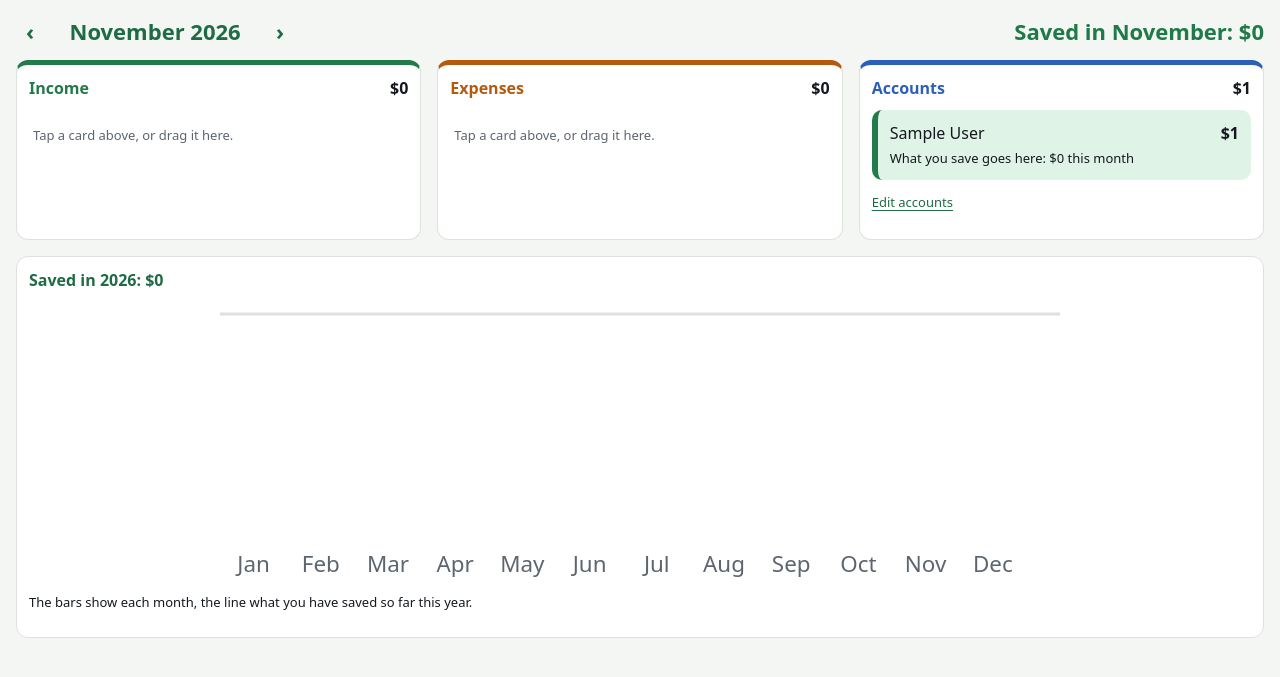
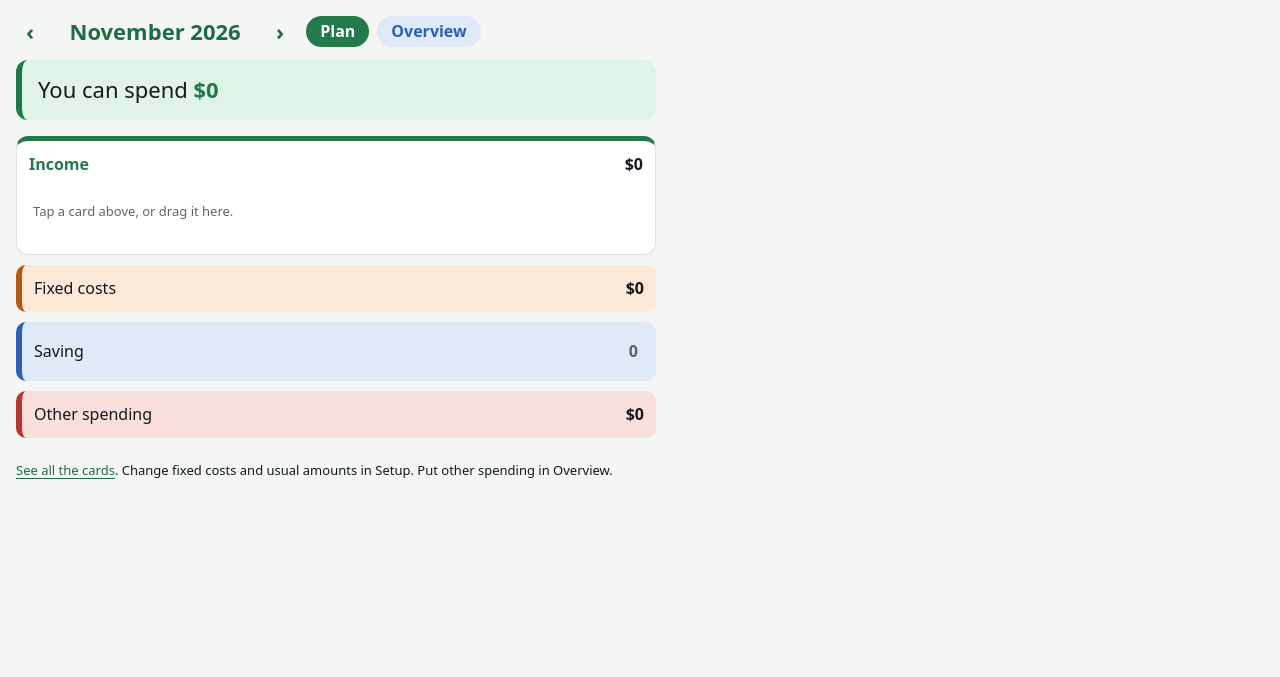
Before and after one commit to isene/spare, a Flask app: page /m/2026-11 in a window 1280 px wide. Shown: the part 52-729 px from the top of the page. Run offline with Flask 3, Linux system fonts and the light colour scheme; the visitor is signed in with stand-in values (Sample User, id 1); tables that the repository leaves empty hold one stand-in row (values such as "Sample post").

Commit message:
Add the Plan screen, usual amounts and cards that come every month
The main screen now shows what is left to spend: income minus fixed
costs, the month's saving and other spending. The three columns move to
a second screen. Card types get a usual amount and an every-month mark;
each month gets its own saving, filled in from the month before.

Co-Authored-By: Claude Opus 5.5 <noreply@anthropic.com>

```diff
--- a/app.py
+++ b/app.py
@@ -22,7 +22,7 @@ from markupsafe import Markup
 from werkzeug.middleware.proxy_fix import ProxyFix
 from werkzeug.security import check_password_hash, generate_password_hash
 
-__version__ = "0.1.0"
+__version__ = "0.2.0"
 
 ROOT = Path(__file__).resolve().parent
 
@@ -62,11 +62,13 @@ CREATE TABLE IF NOT EXISTS users (
   currency TEXT NOT NULL DEFAULT 'NOK', theme TEXT NOT NULL DEFAULT '',
   created_at INTEGER NOT NULL);
 -- The card types a user taps or drags into a month. A type made at the start has a key and
--- no name until it is renamed, so its name follows the language switch.
+-- no name until it is renamed, so its name follows the language switch. A new card starts at
+-- the type's usual amount, and a type marked fixed comes into each new month by itself.
 CREATE TABLE IF NOT EXISTS types (
   id INTEGER PRIMARY KEY, user_id INTEGER NOT NULL REFERENCES users(id),
   side TEXT NOT NULL, key TEXT NOT NULL DEFAULT '', name TEXT NOT NULL DEFAULT '',
-  colour TEXT NOT NULL, hidden INTEGER NOT NULL DEFAULT 0);
+  colour TEXT NOT NULL, hidden INTEGER NOT NULL DEFAULT 0,
+  amount REAL NOT NULL DEFAULT 0, fixed INTEGER NOT NULL DEFAULT 0);
 CREATE TABLE IF NOT EXISTS entries (
   id INTEGER PRIMARY KEY, user_id INTEGER NOT NULL REFERENCES users(id),
   type_id INTEGER NOT NULL REFERENCES types(id), month TEXT NOT NULL,
@@ -76,6 +78,10 @@ CREATE TABLE IF NOT EXISTS accounts (
   id INTEGER PRIMARY KEY, user_id INTEGER NOT NULL REFERENCES users(id),
   key TEXT NOT NULL DEFAULT '', name TEXT NOT NULL DEFAULT '',
   start REAL NOT NULL DEFAULT 0, savings INTEGER NOT NULL DEFAULT 0);
+-- A month gets a row the first time it is opened: what the user plans to save that month.
+CREATE TABLE IF NOT EXISTS months (
+  user_id INTEGER NOT NULL REFERENCES users(id), month TEXT NOT NULL,
+  saving REAL NOT NULL DEFAULT 0, PRIMARY KEY (user_id, month));
 """
 
 START_TYPES = (
@@ -140,6 +146,21 @@ WORDS = {
     "expenses": ("Utgifter", "Expenses"),
     "accounts": ("Kontoer", "Accounts"),
     "saved_in": ("Spart i {month}", "Saved in {month}"),
+    "plan": ("Plan", "Plan"),
+    "overview": ("Oversikt", "Overview"),
+    "can_spend": ("Du kan bruke", "You can spend"),
+    "left_to_spend": ("Igjen å bruke", "Left to spend"),
+    "fixed_costs": ("Faste utgifter", "Fixed costs"),
+    "saving": ("Sparing", "Saving"),
+    "other_spending": ("Annet brukt", "Other spending"),
+    "see_cards": ("Se alle kortene", "See all the cards"),
+    "plan_help": (
+        "Faste utgifter og vanlige beløp endrer du i Oppsett. Annet du bruker, legger du inn i Oversikt.",
+        "Change fixed costs and usual amounts in Setup. Put other spending in Overview.",
+    ),
+    "rest_here": ("Resten går hit", "The rest goes here"),
+    "usual_amount": ("Vanlig beløp", "Usual amount"),
+    "every_month": ("Hver måned", "Every month"),
     "empty": ("Trykk på et kort over, eller dra det hit.", "Tap a card above, or drag it here."),
     "delete": ("Slett", "Delete"),
     "save": ("Lagre", "Save"),
@@ -147,8 +168,8 @@ WORDS = {
     "savings_here": ("Det du sparer, går hit", "What you save goes here"),
     "edit_accounts": ("Endre kontoer", "Edit accounts"),
     "chart_help": (
-        "Stolpene viser hver måned, linja det du har spart så langt i år.",
-        "The bars show each month, the line what you have saved so far this year.",
+        "Stolpene viser hva du sparte hver måned, linja summen så langt i år.",
+        "The bars show what you saved each month, the line the sum so far this year.",
     ),
     "prev": ("Forrige måned", "Previous month"),
     "next": ("Neste måned", "Next month"),
@@ -160,8 +181,14 @@ WORDS = {
     "add": ("Legg til", "Add"),
     "remove": ("Fjern", "Remove"),
     "types_help": (
-        "Fjerner du en korttype, blir kortene du alt har lagt inn, stående.",
-        "Removing a card type keeps the cards already in your months.",
+        (
+            "Et kort merket «Hver måned» kommer inn i hver ny måned av seg selv, med det vanlige"
+            " beløpet. Fjerner du en korttype, blir kortene du alt har lagt inn, stående."
+        ),
+        (
+            'A card marked "Every month" comes into each new month by itself, at its usual amount.'
+            " Removing a card type keeps the cards already in your months."
+        ),
     ),
     "start": ("Startsaldo", "Starting balance"),
     "new_account": ("Ny konto", "New account"),
@@ -578,60 +605,138 @@ def demo():
     return redirect(url_for("home"))
 
 
-# The month: income, expenses and accounts
+# The month: a plan of what is left to spend, and an overview of every card
+
+
+def this_month() -> str:
+    return time.strftime("%Y-%m")
+
+
+def join_months(con: sqlite3.Connection, uid: int, tid: int, amount: float) -> None:
+    """A type just made fixed joins the months already opened, from this month on."""
+    con.execute(
+        "INSERT INTO entries (user_id, type_id, month, amount) SELECT user_id, ?, month, ?"
+        " FROM months m WHERE user_id = ? AND month >= ? AND NOT EXISTS"
+        " (SELECT 1 FROM entries e WHERE e.type_id = ? AND e.month = m.month)",
+        (tid, amount, uid, this_month(), tid),
+    )
+
+
+def open_month(con: sqlite3.Connection, uid: int, month: str) -> None:
+    """The first time a month is opened, it gets the fixed cards and the saving of the month
+    before. A card deleted later stays deleted. Months already past are left as they are."""
+    if (
+        month < this_month()
+        or con.execute(
+            "SELECT 1 FROM months WHERE user_id = ? AND month = ?", (uid, month)
+        ).fetchone()
+    ):
+        return
+    last = con.execute(
+        "SELECT saving FROM months WHERE user_id = ? AND month < ? ORDER BY month DESC LIMIT 1",
+        (uid, month),
+    ).fetchone()
+    con.execute(
+        "INSERT INTO months (user_id, month, saving) VALUES (?, ?, ?)",
+        (uid, month, last[0] if last else 0.0),
+    )
+    con.execute(
+        "INSERT INTO entries (user_id, type_id, month, amount) SELECT user_id, id, ?, amount"
+        " FROM types WHERE user_id = ? AND fixed AND NOT hidden ORDER BY id",
+        (month, uid),
+    )
+    con.commit()
+
+
+def month_values(month: str) -> dict:
+    """Everything both screens of a month show."""
+    if not MONTH.fullmatch(month):
+        abort(404)
+    con, uid = db(), current_user()["id"]
+    open_month(con, uid, month)
+    types = con.execute(
+        "SELECT * FROM types WHERE user_id = ? AND NOT hidden ORDER BY id", (uid,)
+    ).fetchall()
+    entries = con.execute(
+        "SELECT e.*, t.side, t.key, t.name, t.colour, t.fixed FROM entries e"
+        " JOIN types t ON t.id = e.type_id WHERE e.user_id = ? AND e.month = ? ORDER BY e.id",
+        (uid, month),
+    ).fetchall()
+    savings = dict(con.execute("SELECT month, saving FROM months WHERE user_id = ?", (uid,)))
+    saving = savings.get(month, 0.0)
+    saved = sum(v for m, v in savings.items() if m <= month)
+    net = con.execute(
+        "SELECT SUM(CASE WHEN t.side = 'in' THEN e.amount ELSE -e.amount END) FROM entries e"
+        " JOIN types t ON t.id = e.type_id WHERE e.user_id = ? AND e.month <= ?",
+        (uid, month),
+    ).fetchone()[0]
+    # The savings account gets what was saved; the first other account keeps the rest.
+    accounts, rest_given = [], False
+    for a in con.execute("SELECT * FROM accounts WHERE user_id = ? ORDER BY id", (uid,)):
+        rest = not a["savings"] and not rest_given
+        rest_given = rest_given or rest
+        add = saved if a["savings"] else (net or 0) - saved if rest else 0
+        accounts.append(dict(a, balance=a["start"] + add, rest=rest))
+    total_in = sum(e["amount"] for e in entries if e["side"] == "in")
+    total_out = sum(e["amount"] for e in entries if e["side"] == "out")
+    fixed = sum(e["amount"] for e in entries if e["side"] == "out" and e["fixed"])
+    year = int(month[:4])
+    return {
+        "month": month,
+        "name": MONTHS[LANGS.index(lang())][int(month[5:]) - 1],
+        "year": year,
+        "prev": shift(month, -1),
+        "next": shift(month, 1),
+        "types": types,
+        "entries": entries,
+        "total_in": total_in,
+        "total_out": total_out,
+        "fixed": fixed,
+        "other": total_out - fixed,
+        "saving": saving,
+        "left": total_in - total_out - saving,
+        "accounts": accounts,
+        "total_acc": sum(a["balance"] for a in accounts),
+        "chart": chart({m: v for m, v in savings.items() if m <= month}, year),
+        "new": request.args.get("new", type=int),
+    }
+
+
+def back(month: str, **kw):
+    """Back to the screen the form was on."""
+    screen = "cards" if request.form.get("screen") == "cards" else "month"
+    return redirect(url_for(screen, month=month, **kw))
 
 
 @app.route("/")
 def home():
-    return redirect(url_for("month", month=time.strftime("%Y-%m")))
+    return redirect(url_for("month", month=this_month()))
 
 
 @app.route("/m/<month>")
 def month(month):
+    return render_template("plan.html", **month_values(month))
+
+
+@app.route("/m/<month>/cards")
+def cards(month):
+    return render_template("month.html", **month_values(month))
+
+
+@app.route("/m/<month>/saving", methods=["POST"])
+def set_saving(month):
     if not MONTH.fullmatch(month):
         abort(404)
-    con, uid = db(), current_user()["id"]
-    types = con.execute(
-        "SELECT * FROM types WHERE user_id = ? AND NOT hidden ORDER BY id", (uid,)
-    ).fetchall()
-    entries = con.execute(
-        "SELECT e.*, t.side, t.key, t.name, t.colour FROM entries e"
-        " JOIN types t ON t.id = e.type_id WHERE e.user_id = ? AND e.month = ? ORDER BY e.id",
-        (uid, month),
-    ).fetchall()
-    totals = dict(
+    amount = parse_amount(request.form.get("saving", ""))
+    if amount is not None:
+        con, uid = db(), current_user()["id"]
+        open_month(con, uid, month)
         con.execute(
-            "SELECT e.month, SUM(CASE WHEN t.side = 'in' THEN e.amount ELSE -e.amount END)"
-            " FROM entries e JOIN types t ON t.id = e.type_id WHERE e.user_id = ?"
-            " GROUP BY e.month",
-            (uid,),
-        ).fetchall()
-    )
-    so_far = sum(v for m, v in totals.items() if m <= month)
-    accounts = [
-        dict(a, balance=a["start"] + (so_far if a["savings"] else 0))
-        for a in con.execute("SELECT * FROM accounts WHERE user_id = ? ORDER BY id", (uid,))
-    ]
-    total_in = sum(e["amount"] for e in entries if e["side"] == "in")
-    total_out = sum(e["amount"] for e in entries if e["side"] == "out")
-    year = int(month[:4])
-    return render_template(
-        "month.html",
-        month=month,
-        name=MONTHS[LANGS.index(lang())][int(month[5:]) - 1],
-        year=year,
-        prev=shift(month, -1),
-        next=shift(month, 1),
-        types=types,
-        entries=entries,
-        total_in=total_in,
-        total_out=total_out,
-        saved=total_in - total_out,
-        accounts=accounts,
-        total_acc=sum(a["balance"] for a in accounts),
-        chart=chart(totals, year),
-        new=request.args.get("new", type=int),
-    )
+            "INSERT OR REPLACE INTO months (user_id, month, saving) VALUES (?, ?, ?)",
+            (uid, month, amount),
+        )
+        con.commit()
+    return redirect(url_for("month", month=month))
 
 
 @app.route("/m/<month>/add", methods=["POST"])
@@ -641,11 +746,11 @@ def add_entry(month):
     ty = mine("types", request.form.get("type", type=int))
     con = db()
     eid = con.execute(
-        "INSERT INTO entries (user_id, type_id, month) VALUES (?, ?, ?)",
-        (ty["user_id"], ty["id"], month),
+        "INSERT INTO entries (user_id, type_id, month, amount) VALUES (?, ?, ?, ?)",
+        (ty["user_id"], ty["id"], month, ty["amount"]),
     ).lastrowid
     con.commit()
-    return redirect(url_for("month", month=month, new=eid))
+    return back(month, new=eid)
 
 
 @app.route("/e/<int:eid>", methods=["POST"])
@@ -664,7 +769,7 @@ def edit_entry(eid):
             ),
         )
     con.commit()
-    return redirect(url_for("month", month=e["month"]))
+    return back(e["month"])
 
 
 # Setup: card types, accounts, language, currency and password
@@ -686,15 +791,18 @@ def setup():
 
 @app.route("/types/new", methods=["POST"])
 def new_type():
-    f = request.form
+    f, con, uid = request.form, db(), current_user()["id"]
     name = f.get("name", "").strip()[:40]
     if f.get("side") in ("in", "out") and name:
         colour = f.get("colour") if f.get("colour") in COLOURS else COLOURS[0]
-        db().execute(
-            "INSERT INTO types (user_id, side, name, colour) VALUES (?, ?, ?, ?)",
-            (current_user()["id"], f["side"], name, colour),
-        )
-        db().commit()
+        amount = parse_amount(f.get("amount", "")) or 0.0
+        tid = con.execute(
+            "INSERT INTO types (user_id, side, name, colour, amount, fixed) VALUES (?, ?, ?, ?, ?, ?)",
+            (uid, f["side"], name, colour, amount, int(bool(f.get("fixed")))),
+        ).lastrowid
+        if f.get("fixed"):
+            join_months(con, uid, tid, amount)
+        con.commit()
     return redirect(url_for("setup") + "#types")
 
 
@@ -709,6 +817,18 @@ def edit_type(tid):
             con.execute("UPDATE types SET name = ? WHERE id = ?", (name, tid))
         if f.get("colour") in COLOURS:
             con.execute("UPDATE types SET colour = ? WHERE id = ?", (f["colour"], tid))
+        amount = parse_amount(f.get("amount", ""))
+        amount = ty["amount"] if amount is None else amount
+        fixed = int(bool(f.get("fixed")))
+        con.execute("UPDATE types SET amount = ?, fixed = ? WHERE id = ?", (amount, fixed, tid))
+        if fixed and not ty["fixed"]:
+            join_months(con, ty["user_id"], tid, amount)
+        elif fixed and amount != ty["amount"]:
+            # A new rent from this month on: cards that still have the old amount follow.
+            con.execute(
+                "UPDATE entries SET amount = ? WHERE type_id = ? AND month >= ? AND amount = ?",
+                (amount, tid, this_month(), ty["amount"]),
+            )
     con.commit()
     return redirect(url_for("setup") + "#types")
 
--- a/pyproject.toml
+++ b/pyproject.toml
@@ -1,6 +1,6 @@
 [project]
 name = "spare"
-version = "0.1.0"
+version = "0.2.0"
 description = "A simple monthly budget on coloured cards: income, expenses, and the accounts the rest goes to."
 license = { text = "Unlicense" }
 requires-python = ">=3.8"
--- a/static/style.css
+++ b/static/style.css
@@ -86,6 +86,10 @@ main { padding: 16px; }
 .saved { margin: 0 0 0 auto; font-size: 22px; font-weight: 700; }
 .saved.up { color: var(--up); }
 .saved.down { color: var(--down); }
+.screens { display: flex; gap: 8px; }
+.screens a { padding: 4px 14px; border-radius: 999px; background: var(--t); color: var(--c);
+  font-weight: 700; text-decoration: none; }
+.screens a.on { background: var(--c); color: var(--on); }
 .tabs { display: none; }
 .cols { display: grid; grid-template-columns: repeat(3, minmax(0, 1fr)); gap: 16px; align-items: start; }
 .cols.two { grid-template-columns: repeat(2, minmax(0, 1fr)); }
@@ -107,9 +111,19 @@ main { padding: 16px; }
 .card input[name=note], .card input[name=name] { flex: 1 1 6em; }
 .card .amount { width: 7.5em; text-align: right; font-weight: 700; }
 .card .x { padding: 0 4px; background: none; color: var(--muted); font-size: 22px; line-height: 1; }
-.account { justify-content: space-between; padding: 12px; }
-.account .small { flex-basis: 100%; }
+.line { justify-content: space-between; margin: 0; padding: 12px; }
+.line .small { flex-basis: 100%; }
+.line label { font-size: 16px; }
 .empty { margin: 4px; color: var(--muted); font-size: 13px; }
+
+/* The plan: what is left to spend this month */
+.plan { display: grid; gap: 10px; max-width: 640px; }
+.left { margin: 0 0 6px; padding: 14px 16px; border-left: 6px solid var(--c); border-radius: 12px;
+  background: var(--t); font-size: 22px; }
+.left.up { --c: var(--up); --t: var(--green-t); }
+.left.down { --c: var(--down); --t: var(--red-t); }
+.left strong { color: var(--c); }
+.plan .col { min-height: 0; }
 
 /* The year chart */
 .chart { margin-top: 16px; padding: 12px; border: 1px solid var(--line); border-radius: 12px;
@@ -136,6 +150,8 @@ main { padding: 16px; }
 .swatch input:focus-visible + span { outline: 2px solid var(--fg); outline-offset: 2px; }
 .newrow { display: flex; flex-wrap: wrap; align-items: center; gap: 8px; margin-top: 12px; }
 .newrow label { display: flex; align-items: center; gap: 6px; }
+.newrow .amount { width: 9em; }
+.typerow label.check input, .newrow .check input { width: auto; accent-color: var(--c); }
 
 /* Login, invite, password */
 .box { display: grid; gap: 12px; max-width: 420px; margin: 32px auto; padding: 20px;
--- a/templates/month.html
+++ b/templates/month.html
@@ -1,48 +1,21 @@
 {% extends "base.html" %}
+{% from "parts.html" import monthbar, column with context %}
 {% block title %}{{ name|capitalize }} {{ year }} · spare{% endblock %}
 {% block body %}
-<div class="monthbar">
-  <a class="step" href="{{ url_for('month', month=prev) }}" aria-label="{{ t('prev') }}">‹</a>
-  <h1>{{ name|capitalize }} {{ year }}</h1>
-  <a class="step" href="{{ url_for('month', month=next) }}" aria-label="{{ t('next') }}">›</a>
-  <p id="saved" class="saved {{ 'up' if saved >= 0 else 'down' }}" data-fresh>{{ t('saved_in', month=name) }}: {{ money(saved) }}</p>
-</div>
+{% call monthbar() %}<p id="left" class="saved {{ 'up' if left >= 0 else 'down' }}" data-fresh>{{ t('left_to_spend') }}: {{ money(left) }}</p>{% endcall %}
 <nav class="tabs"><a class="in" href="#in">{{ t('income') }}</a><a class="out" href="#out">{{ t('expenses') }}</a><a class="acc" href="#acc">{{ t('accounts') }}</a></nav>
 <div class="cols">
-{% for side, title, sum in (('in', t('income'), total_in), ('out', t('expenses'), total_out)) %}
-<section class="col {{ side }}" id="{{ side }}">
-  <h2>{{ title }} <span id="sum-{{ side }}" data-fresh>{{ money(sum) }}</span></h2>
-  <div class="palette">
-    {% for ty in types if ty.side == side %}
-    <form method="post" action="{{ url_for('add_entry', month=month) }}">
-      <input type="hidden" name="csrf" value="{{ csrf }}">
-      <button class="chip c-{{ ty.colour }}" name="type" value="{{ ty.id }}">+ {{ ty|label }}</button>
-    </form>
-    {% endfor %}
-  </div>
-  <div class="cards">
-    {% for e in entries if e.side == side %}
-    <form method="post" action="{{ url_for('edit_entry', eid=e.id) }}" class="card c-{{ e.colour }}" data-live>
-      <input type="hidden" name="csrf" value="{{ csrf }}">
-      <input name="note" value="{{ e.note }}" placeholder="{{ e|label }}" maxlength="80" aria-label="{{ t('note') }}">
-      <input name="amount" class="amount" inputmode="decimal" value="{{ plain(e.amount) }}" placeholder="0" aria-label="{{ t('amount') }}"{% if e.id == new %} autofocus{% endif %}>
-      <button class="vh">{{ t('save') }}</button>
-      <button name="delete" value="1" class="x" aria-label="{{ t('delete') }}">×</button>
-    </form>
-    {% else %}
-    <p class="empty">{{ t('empty') }}</p>
-    {% endfor %}
-  </div>
-</section>
-{% endfor %}
+{{ column('in', t('income'), total_in) }}
+{{ column('out', t('expenses'), total_out) }}
 <section class="col acc" id="acc">
   <h2>{{ t('accounts') }} <span id="sum-acc" data-fresh>{{ money(total_acc) }}</span></h2>
   <div class="cards" id="accounts" data-fresh>
     {% for a in accounts %}
-    <div class="card account {{ 'c-green' if a.savings else 'c-blue' }}">
+    <div class="card line {{ 'c-green' if a.savings else 'c-blue' }}">
       <span>{{ a|label }}</span>
       <strong>{{ money(a.balance) }}</strong>
-      {% if a.savings %}<span class="small">{{ t('savings_here') }}: {{ money(saved) }} {{ t('this_month') }}</span>{% endif %}
+      {% if a.savings %}<span class="small">{{ t('savings_here') }}: {{ money(saving) }} {{ t('this_month') }}</span>{% endif %}
+      {% if a.rest %}<span class="small">{{ t('rest_here') }}: {{ money(left) }} {{ t('this_month') }}</span>{% endif %}
     </div>
     {% endfor %}
   </div>
--- /dev/null
+++ b/templates/parts.html
@@ -0,0 +1,40 @@
+{# Parts the plan and the overview share #}
+{% macro monthbar() %}
+<div class="monthbar">
+  <a class="step" href="{{ url_for(request.endpoint, month=prev) }}" aria-label="{{ t('prev') }}">‹</a>
+  <h1>{{ name|capitalize }} {{ year }}</h1>
+  <a class="step" href="{{ url_for(request.endpoint, month=next) }}" aria-label="{{ t('next') }}">›</a>
+  <nav class="screens">
+    <a class="c-green{{ ' on' if request.endpoint == 'month' }}" href="{{ url_for('month', month=month) }}">{{ t('plan') }}</a>
+    <a class="c-blue{{ ' on' if request.endpoint == 'cards' }}" href="{{ url_for('cards', month=month) }}">{{ t('overview') }}</a>
+  </nav>
+  {{ caller() if caller }}
+</div>
+{% endmacro %}
+
+{% macro column(side, title, sum) %}
+<section class="col {{ side }}" id="{{ side }}">
+  <h2>{{ title }} <span id="sum-{{ side }}" data-fresh>{{ money(sum) }}</span></h2>
+  <div class="palette">
+    {% for ty in types if ty.side == side %}
+    <form method="post" action="{{ url_for('add_entry', month=month) }}">
+      <input type="hidden" name="csrf" value="{{ csrf }}"><input type="hidden" name="screen" value="{{ request.endpoint }}">
+      <button class="chip c-{{ ty.colour }}" name="type" value="{{ ty.id }}">+ {{ ty|label }}</button>
+    </form>
+    {% endfor %}
+  </div>
+  <div class="cards">
+    {% for e in entries if e.side == side %}
+    <form method="post" action="{{ url_for('edit_entry', eid=e.id) }}" class="card c-{{ e.colour }}" data-live>
+      <input type="hidden" name="csrf" value="{{ csrf }}"><input type="hidden" name="screen" value="{{ request.endpoint }}">
+      <input name="note" value="{{ e.note }}" placeholder="{{ e|label }}" maxlength="80" aria-label="{{ t('note') }}">
+      <input name="amount" class="amount" inputmode="decimal" value="{{ plain(e.amount) }}" placeholder="0" aria-label="{{ t('amount') }}"{% if e.id == new %} autofocus{% endif %}>
+      <button class="vh">{{ t('save') }}</button>
+      <button name="delete" value="1" class="x" aria-label="{{ t('delete') }}">×</button>
+    </form>
+    {% else %}
+    <p class="empty">{{ t('empty') }}</p>
+    {% endfor %}
+  </div>
+</section>
+{% endmacro %}
--- /dev/null
+++ b/templates/plan.html
@@ -0,0 +1,19 @@
+{% extends "base.html" %}
+{% from "parts.html" import monthbar, column with context %}
+{% block title %}{{ name|capitalize }} {{ year }} · spare{% endblock %}
+{% block body %}
+{{ monthbar() }}
+<div class="plan">
+  <p id="left" class="left {{ 'up' if left >= 0 else 'down' }}" data-fresh>{{ t('can_spend') }} <strong>{{ money(left) }}</strong></p>
+  {{ column('in', t('income'), total_in) }}
+  <p class="card line out" id="fixed" data-fresh><span>{{ t('fixed_costs') }}</span><strong>{{ money(-fixed) }}</strong></p>
+  <form method="post" action="{{ url_for('set_saving', month=month) }}" class="card line acc" data-live>
+    <input type="hidden" name="csrf" value="{{ csrf }}">
+    <label for="saving">{{ t('saving') }}</label>
+    <input id="saving" name="saving" class="amount" inputmode="decimal" value="{{ plain(saving) }}" placeholder="0">
+    <button class="vh">{{ t('save') }}</button>
+  </form>
+  <p class="card line c-red" id="other" data-fresh><span>{{ t('other_spending') }}</span><strong>{{ money(-other) }}</strong></p>
+  <p class="small"><a href="{{ url_for('cards', month=month) }}">{{ t('see_cards') }}</a>. {{ t('plan_help') }}</p>
+</div>
+{% endblock %}
--- a/templates/setup.html
+++ b/templates/setup.html
@@ -14,6 +14,8 @@
   <form method="post" action="{{ url_for('edit_type', tid=ty.id) }}" class="card typerow c-{{ ty.colour }}" data-autosubmit>
     <input type="hidden" name="csrf" value="{{ csrf }}">
     <input name="name" value="{{ ty|label }}" maxlength="40" required aria-label="{{ t('name') }}">
+    <label class="small">{{ t('usual_amount') }} <input name="amount" class="amount" inputmode="decimal" value="{{ plain(ty.amount) }}" placeholder="0"></label>
+    <label class="small check"><input type="checkbox" name="fixed" value="1"{% if ty.fixed %} checked{% endif %}> {{ t('every_month') }}</label>
     {{ swatches(ty.colour) }}
     <button class="vh">{{ t('save') }}</button>
     <button name="hide" value="1" class="link">{{ t('remove') }}</button>
@@ -23,6 +25,8 @@
   <form method="post" action="{{ url_for('new_type') }}" class="newrow">
     <input type="hidden" name="csrf" value="{{ csrf }}"><input type="hidden" name="side" value="{{ side }}">
     <input name="name" maxlength="40" required placeholder="{{ t('new_type') }}" aria-label="{{ t('new_type') }}">
+    <input name="amount" class="amount" inputmode="decimal" placeholder="{{ t('usual_amount') }}" aria-label="{{ t('usual_amount') }}">
+    <label class="small check"><input type="checkbox" name="fixed" value="1"> {{ t('every_month') }}</label>
     {{ swatches(free[side]) }}
     <button>{{ t('add') }}</button>
   </form>
```
Also changed, not shown: tests/test_app.py (+56 -8 lines), CHANGELOG.md, README.md.
